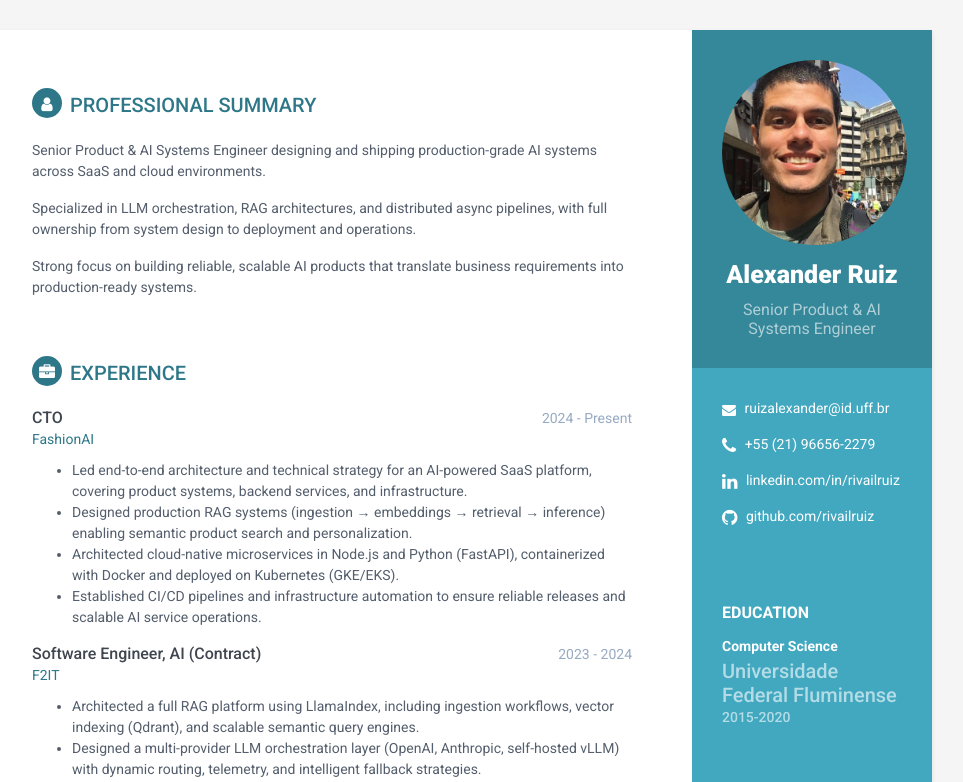
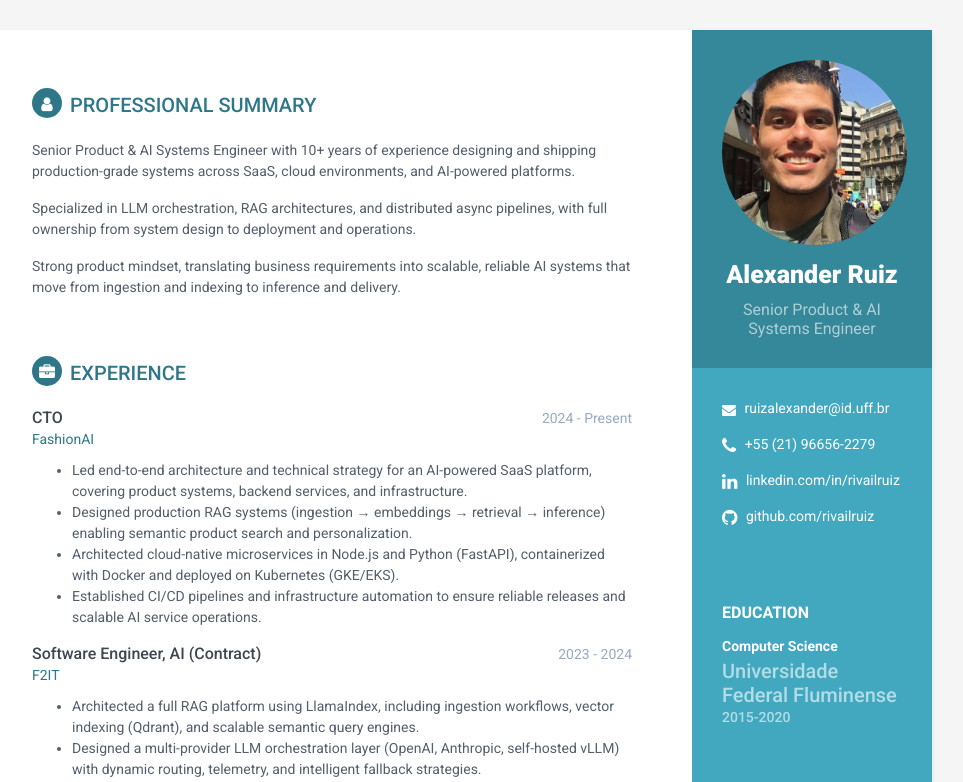
Before and after one commit to rivailruiz/me, a React app: page / in a window 1280 px wide. Shown: the top 782 px of the page, without its empty margins (188-1151 px from the left). Built offline with nearby package versions, Linux system fonts and the light colour scheme.

Commit message:
Update summary (10+ years)

```diff
--- a/src/data/careerProfile.js
+++ b/src/data/careerProfile.js
@@ -2,9 +2,9 @@ export const careerProfile = {
   sectionTitle: 'Professional Summary',
   icon: null,
   description: [
-    'Senior Product & AI Systems Engineer designing and shipping production-grade AI systems across SaaS and cloud environments.',
+    'Senior Product & AI Systems Engineer with 10+ years of experience designing and shipping production-grade systems across SaaS, cloud environments, and AI-powered platforms.',
     'Specialized in LLM orchestration, RAG architectures, and distributed async pipelines, with full ownership from system design to deployment and operations.',
-    'Strong focus on building reliable, scalable AI products that translate business requirements into production-ready systems.'
+    'Strong product mindset, translating business requirements into scalable, reliable AI systems that move from ingestion and indexing to inference and delivery.'
   ].map((p) => `<p>${p}</p>`).join('')
 };
 
```
